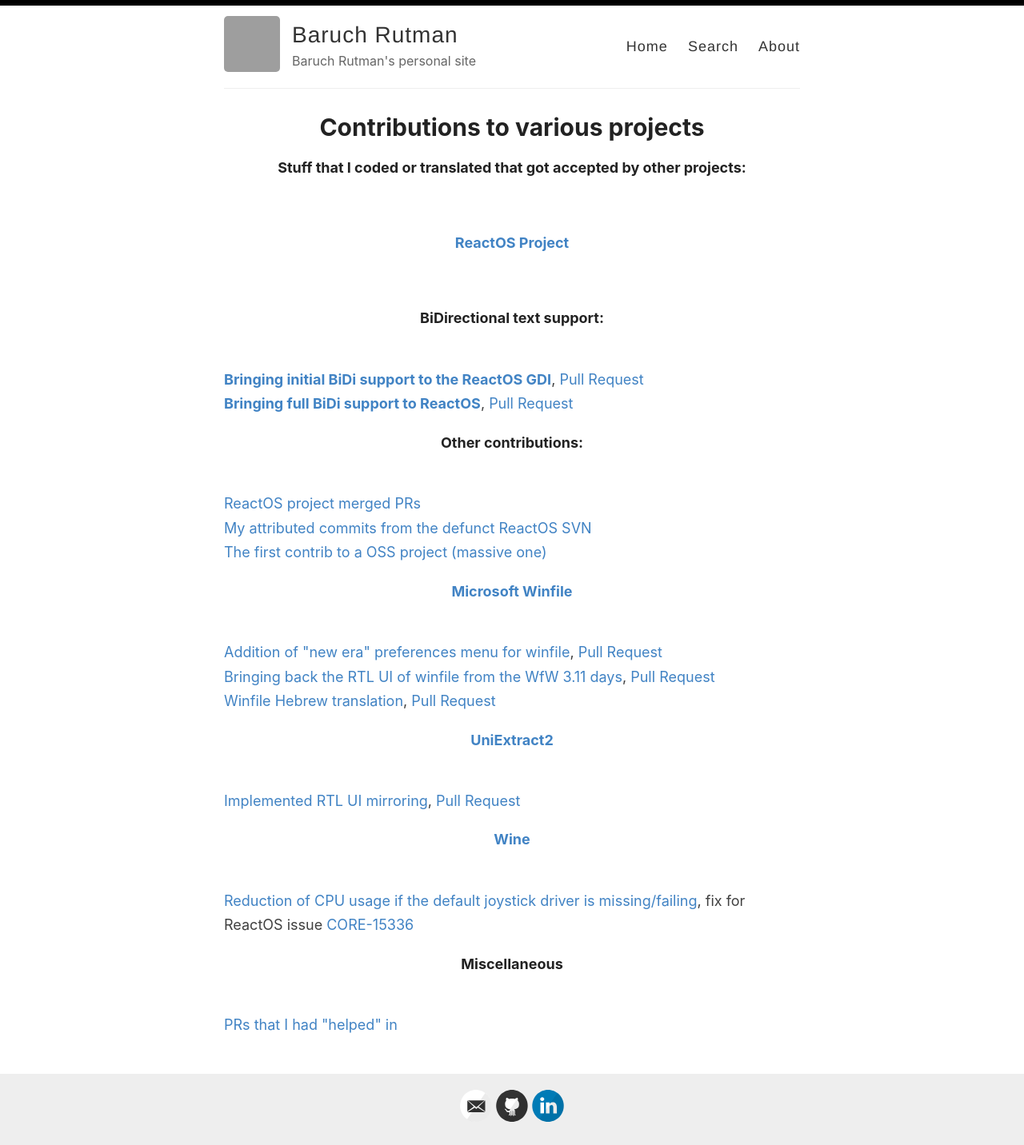
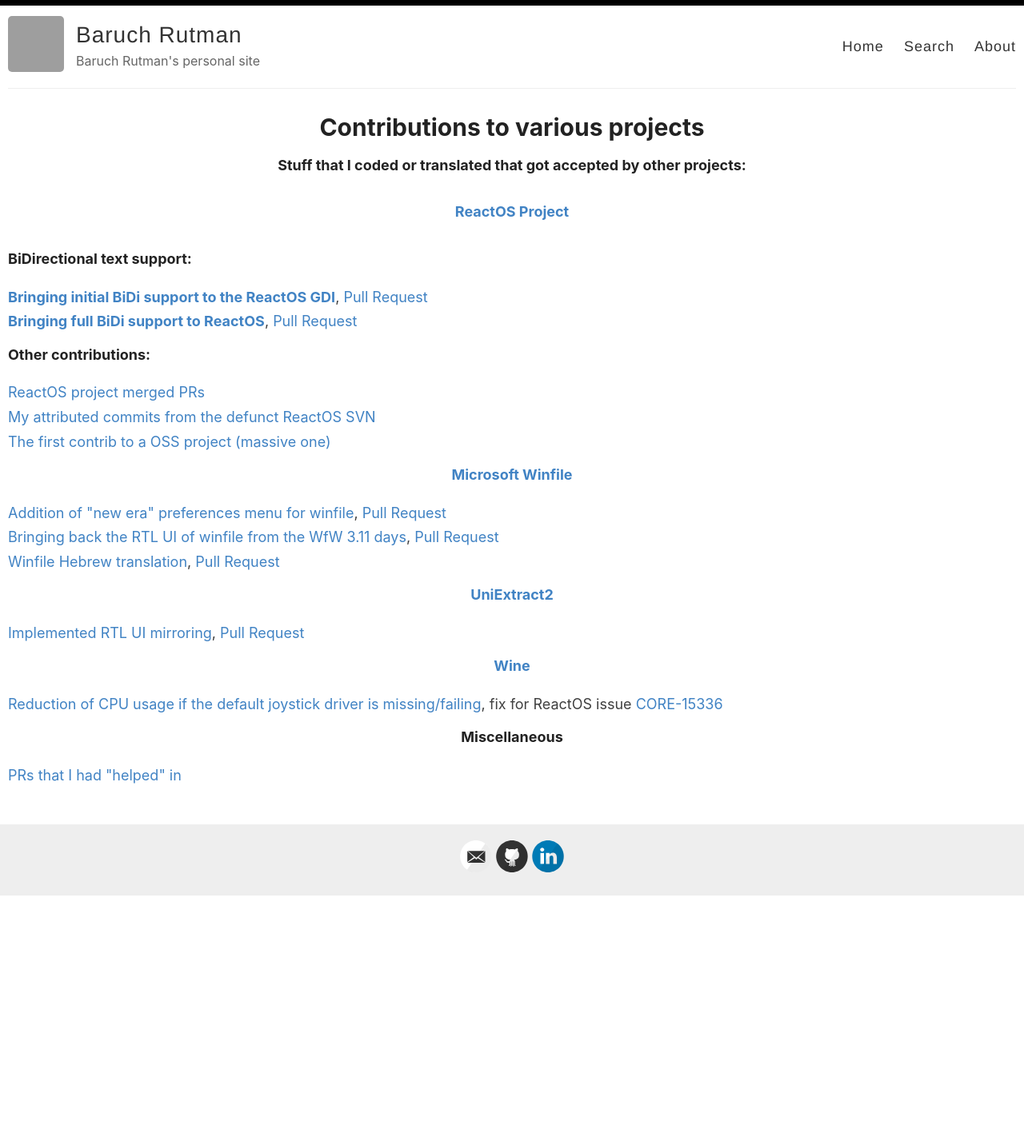
Before and after one commit to peterooch/peterooch.github.io, a Jekyll site: the page built from _pages/commits.html, in a window 1280 px wide. Shown: the whole page at 80% size. Built offline with Jekyll 4.4.1, drawn with Linux system fonts in a browser that asks for light colours; after the commit the page ends 1120 px from its top, so only the background shows below that; grey boxes are pictures that could not be loaded.

Commit message:
Add ordering of links and style changes.

```diff
--- a/_pages/commits.html
+++ b/_pages/commits.html
@@ -3,13 +3,14 @@
 title: Contributions to various projects
 permalink: /commits/
 mainpage: true
+order: 3
 ---
 <h4>Stuff that I coded or translated that got accepted by other projects:</h4><br/>
 <h5><a href="https://reactos.org">ReactOS Project</a></h5><br/>
-<h6>BiDirectional text support:</h6><br/>
+<h6 style="text-align: left;">BiDirectional text support:</h6><br/>
 <b><a href="https://github.com/reactos/reactos/commit/a4a59ad4137fbf959d2cc7972ef4a5e33f6a80aa">Bringing initial BiDi support to the ReactOS GDI</a></b>,&nbsp;<a href="https://github.com/reactos/reactos/pull/534">Pull Request</a><br/>
 <b><a href="https://github.com/reactos/reactos/commit/e7d2bbe726f605d0a0c69f3e2add6ee84bba8124">Bringing full BiDi support to ReactOS</a></b>,&nbsp;<a href="https://github.com/reactos/reactos/pull/738">Pull Request</a><br/>
-<h6>Other contributions:</h6><br/>
+<h6 style="text-align: left;">Other contributions:</h6><br/>
 <a href="https://github.com/pulls?utf8=%E2%9C%93&q=is%3Apr+author%3Apeterooch+archived%3Afalse+is%3Amerged&user=reactos">ReactOS project merged PRs</a><br/>
 <a href="https://github.com/reactos/reactos/search?utf8=%E2%9C%93&q=baruch+rutman&type=Commits">My attributed commits from the defunct ReactOS SVN</a><br/>
 <a href="https://github.com/reactos/reactos/commit/9ba418e493266678228200c97fd2ddcce2bd2df8">The first contrib to a OSS project (massive one)</a><br/>
--- a/_pages/others.html
+++ b/_pages/others.html
@@ -3,6 +3,7 @@
 title: Other things
 permalink: /others/
 mainpage: true
+order: 20
 ---
 
 <p>
--- a/_pages/ownproj.html
+++ b/_pages/ownproj.html
@@ -3,6 +3,7 @@
 title: My own developed stuff
 permalink: /soloprojects/
 mainpage: true
+order: 2
 ---
 <p>
     <span class="minih"><a href="https://github.com/peterooch/myutils/tree/master/unigen">Unigen</a></span><br/>
--- a/_pages/snapshots.html
+++ b/_pages/snapshots.html
@@ -3,6 +3,7 @@
 title: Development Snapshots
 permalink: /snapshots/
 mainpage: true
+order: 30
 ---
 <p class="minih"><a href="/ss/winfile/">winfile</a></p><br/>
 <p class="minih"><a href="/ss/uniextract2/">UniExtract2</a></p>
--- a/assets/style.scss
+++ b/assets/style.scss
@@ -32,7 +32,6 @@
 
 .container {
   margin: 0 auto;
-  max-width: 740px;
   padding: 0 10px;
   width: 100%;
 }
@@ -61,6 +60,11 @@
 
 h2 {
   font-size: 24px;
+}
+
+h6, h5, h4 {
+  margin-top: 0.6em;
+  margin-bottom: -0.75em;
 }
 
 @media (min-width: 769px){
--- a/index.html
+++ b/index.html
@@ -3,7 +3,8 @@
 ---
 
 <div class="pages">
-  {% for item in site.pages %}
+  {% assign sortedpages = site.pages | sort: 'order' %}
+  {% for item in sortedpages %}
   {% if item.mainpage == true %}
   <a href="{{ item.permalink }}">{{ item.title }}</a><br/>
   {% endif %}
```
